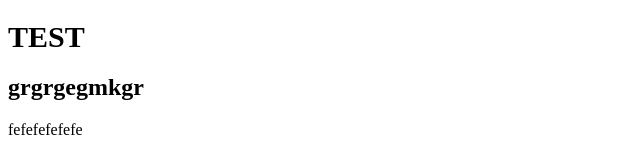
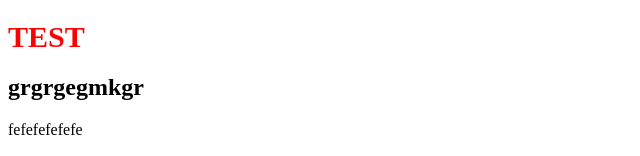
Before and after one commit to lifaa12/test1-2, a plain HTML site: page index.html in a window 1280 px wide. Shown: the top 156 px of the page, without its empty margins (0-640 px from the left). Drawn offline with Linux system fonts and the light colour scheme.

Commit message:
新增style

```diff
--- a/css/style.css
+++ b/css/style.css
@@ -1,3 +1,4 @@
 h1{
     font-size: 30px;
+    color: red;;
 }
```
